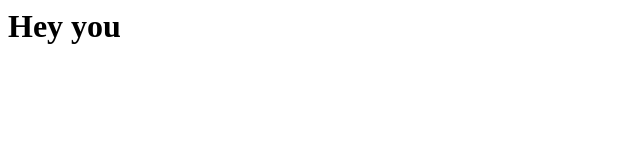
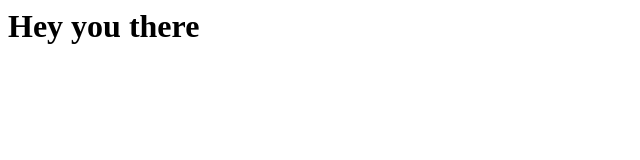
Before and after one commit to jiteshkarki/devops, a plain HTML site: page index.html in a window 1280 px wide. Shown: the whole page, without its empty margins (0-640 px from the left). Drawn offline with Linux system fonts and the light colour scheme.

Commit message:
edited index.html

```diff
--- a/index.html
+++ b/index.html
@@ -1,3 +1,3 @@
 <html>
-<h1>Hey you</h1>
+<h1>Hey you there</h1>
 </html>
```
